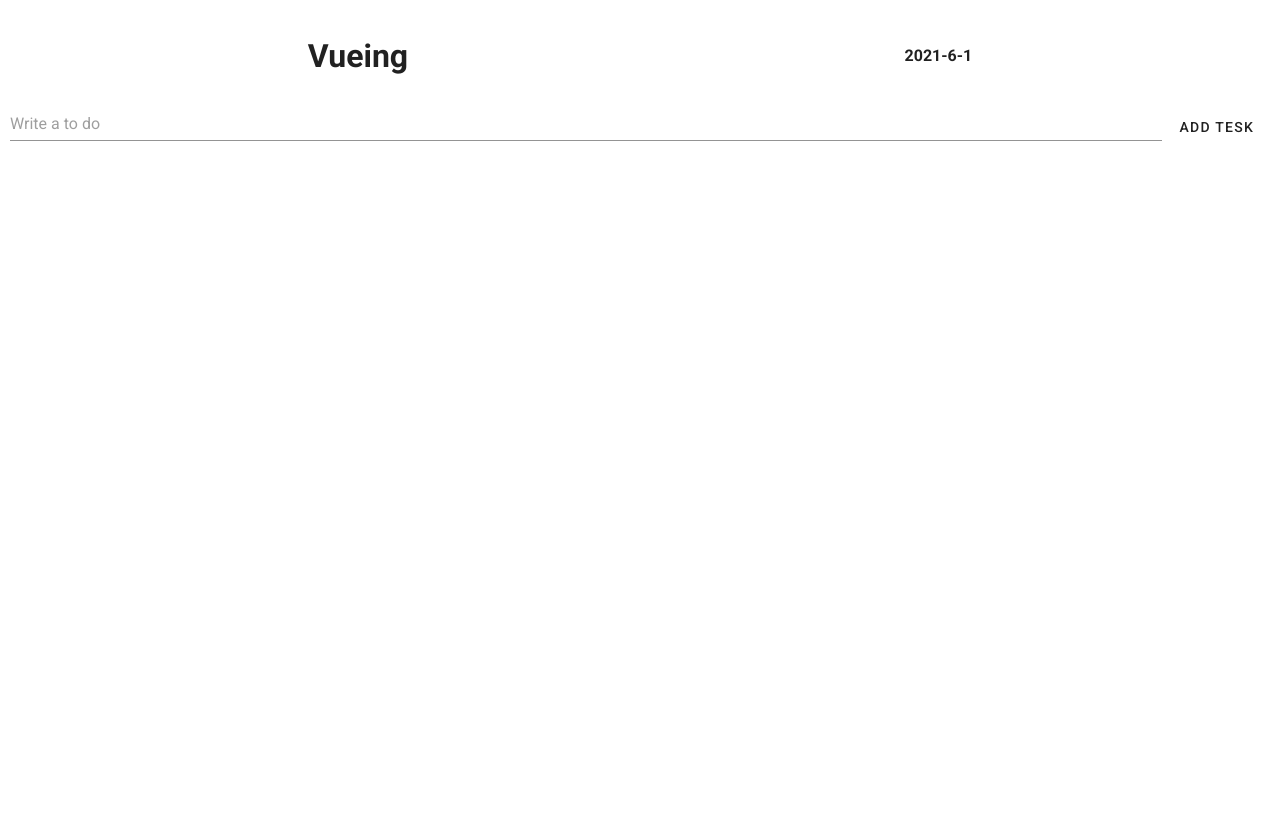
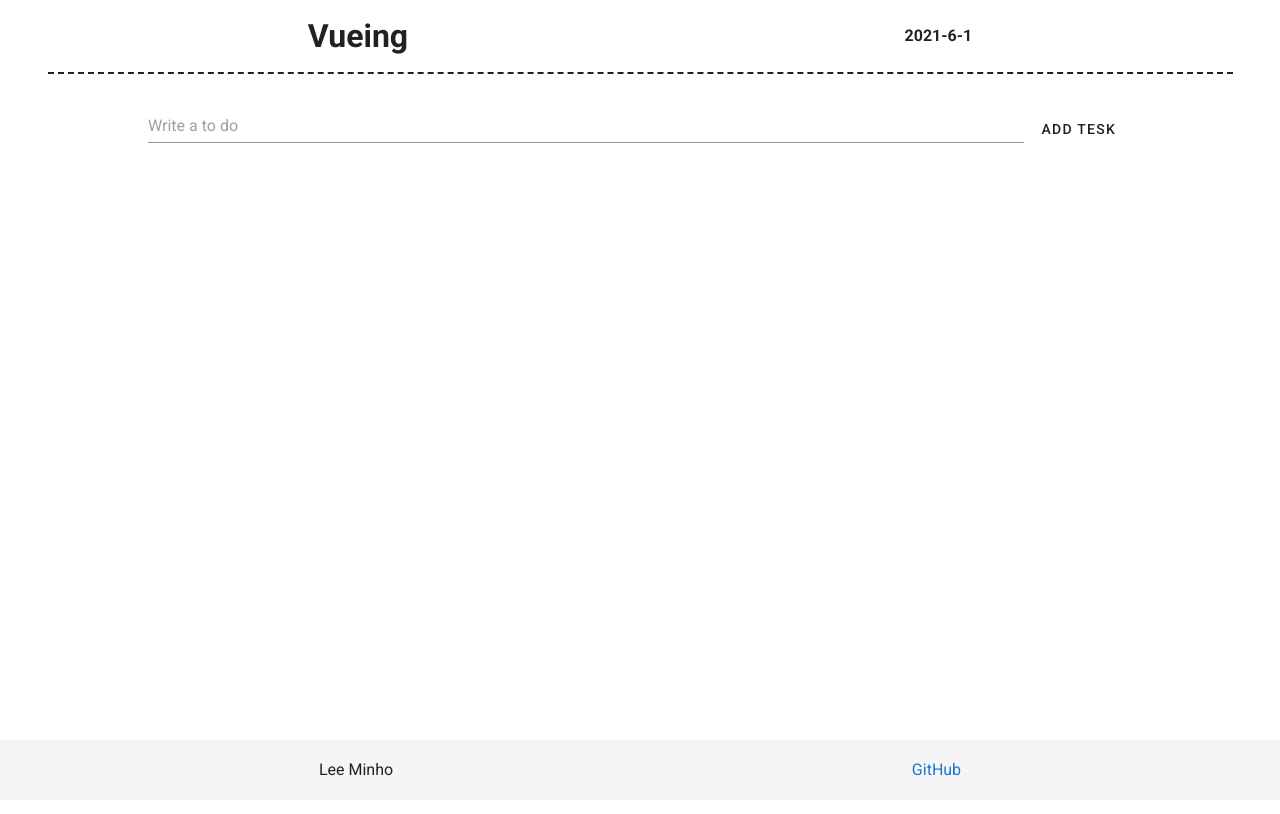
Before and after one commit to minholeelog/vueing, a Vue app: page / in a window 1280 px wide. Shown: the top 814 px of the page. Built offline with nearby package versions, Linux system fonts and the light colour scheme.

Commit message:
Update styles

```diff
--- a/src/App.vue
+++ b/src/App.vue
@@ -5,6 +5,7 @@
       <TodoInput />
       <TodoList />
     </v-main>
+    <AppFooter />
   </v-app>
 </template>
 
@@ -12,6 +13,7 @@
 import AppHeader from '@/components/AppHeader';
 import TodoInput from '@/components/TodoInput';
 import TodoList from '@/components/TodoList';
+import AppFooter from '@/components/AppFooter';
 
 export default {
   name: 'App',
@@ -19,12 +21,8 @@ export default {
     AppHeader,
     TodoInput,
     TodoList,
+    AppFooter,
   },
+  AppFooter,
 };
 </script>
-
-<style scoped>
-#app {
-  padding: 20px 10px;
-}
-</style>
--- a/src/components/AppFooter.vue
+++ b/src/components/AppFooter.vue
@@ -0,0 +1,26 @@
+<template>
+  <v-footer>
+    <v-container>
+      <v-layout class="d-flex justify-space-around">
+        <span>
+          Lee Minho
+        </span>
+        <span>
+          <a :href="this.$store.state.github">
+            GitHub
+          </a>
+        </span>
+      </v-layout>
+    </v-container>
+  </v-footer>
+</template>
+
+<script>
+export default {};
+</script>
+
+<style scoped>
+a {
+  text-decoration: none;
+}
+</style>
--- a/src/components/AppHeader.vue
+++ b/src/components/AppHeader.vue
@@ -31,4 +31,8 @@ export default {
 };
 </script>
 
-<style></style>
+<style scoped>
+.container {
+  border-bottom: 2px dashed;
+}
+</style>
--- a/src/components/TodoInput.vue
+++ b/src/components/TodoInput.vue
@@ -41,4 +41,10 @@ export default {
 };
 </script>
 
-<style scoped></style>
+<style scoped>
+.layout {
+  max-width: 80vw;
+  padding: 20px;
+  margin: 0 auto;
+}
+</style>
--- a/src/store/index.js
+++ b/src/store/index.js
@@ -23,6 +23,7 @@ const storedTodo = {
 export default new Vuex.Store({
   state: {
     todos: storedTodo.fetchTodo(),
+    github: 'https://github.com/minholeelog',
   },
   mutations: {
     addTodo(state, title) {
```
